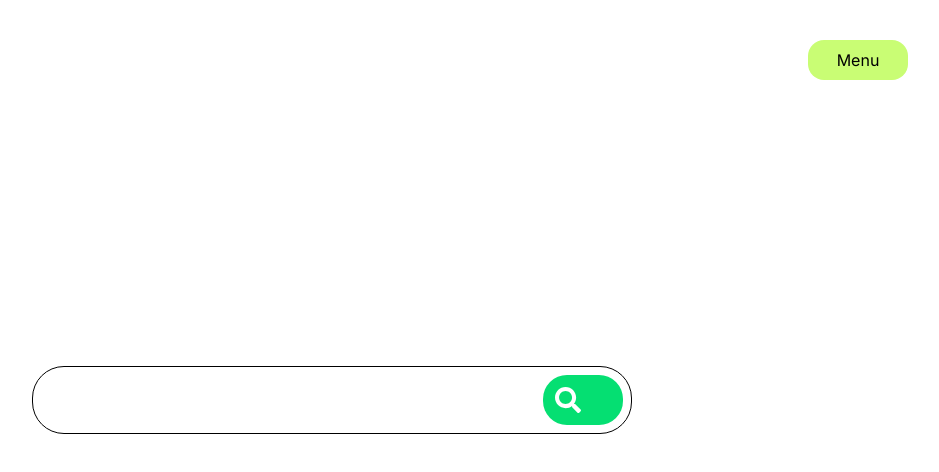
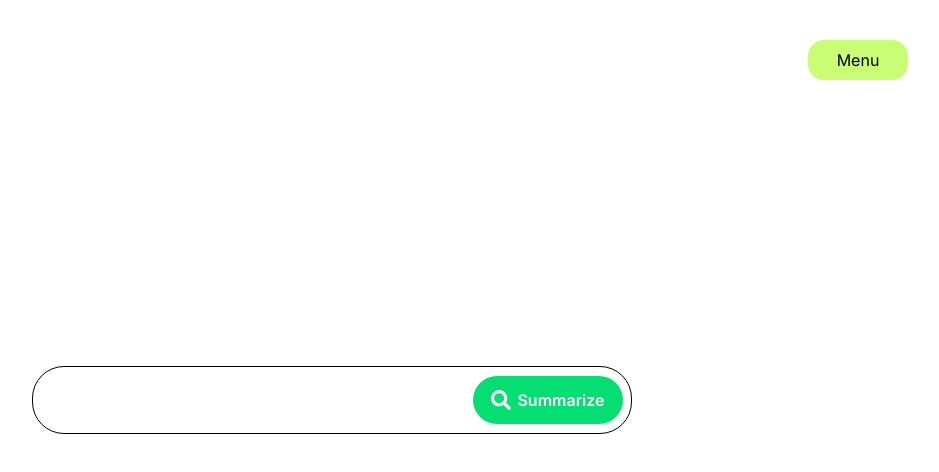
Before and after one commit to dark0crystal/rihal-om-fair-job-frontend, a Next.js app: page / in a window 1280 px wide. Shown: the top 472 px of the page, without its empty margins (308-1247 px from the left). Built offline with nearby package versions, Linux system fonts and the light colour scheme.

Commit message:
style the form

```diff
--- a/src/components/form/SummarizerForm.tsx
+++ b/src/components/form/SummarizerForm.tsx
@@ -44,9 +44,9 @@ export default function SummarizerForm(){
                 <button
                     type="submit"
                     disabled={isSubmitting || loading} // Disable button during loading or submitting
-                    className="w-[60px] lg:w-[80px] lg:h-fit p-3 bg-green-400 text-white font-semibold rounded-3xl hover:bg-blue-600 focus:outline-none focus:ring-2 focus:ring-indigo-500 disabled:bg-gray-400"
+                    className="w-[60px] lg:w-[150px] lg:h-fit p-3 bg-green-400 text-white font-semibold rounded-3xl hover:bg-blue-600 focus:outline-none focus:ring-2 focus:ring-indigo-500 disabled:bg-gray-400"
               >
-                {loading ? <RiLoader2Line size={26} className="animate-spin" /> : <FaSearch size={26} />}
+                {loading ? <RiLoader2Line size={26} className="animate-spin" /> : <div className="flex gap-1.5 justify-center items-center"><FaSearch size={20} /> <h1>Summarize</h1></div>}
               </button>
               </div>
             </form>
```
